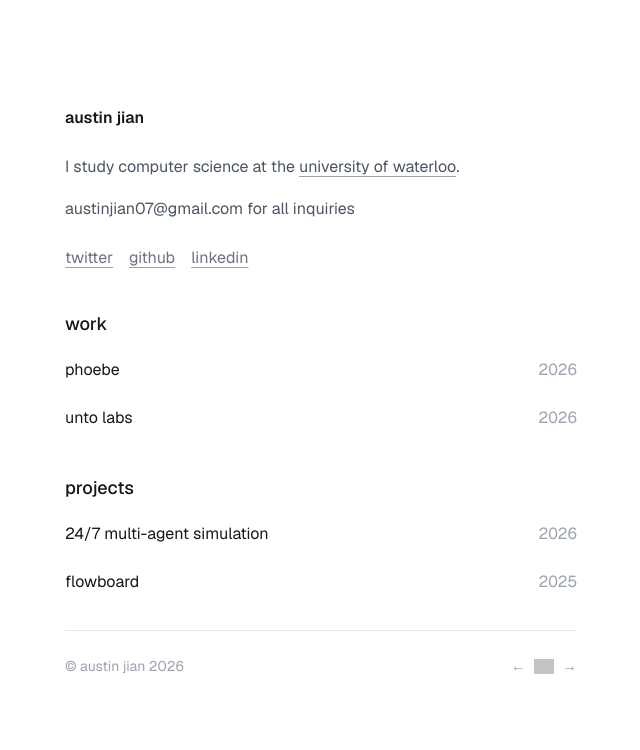
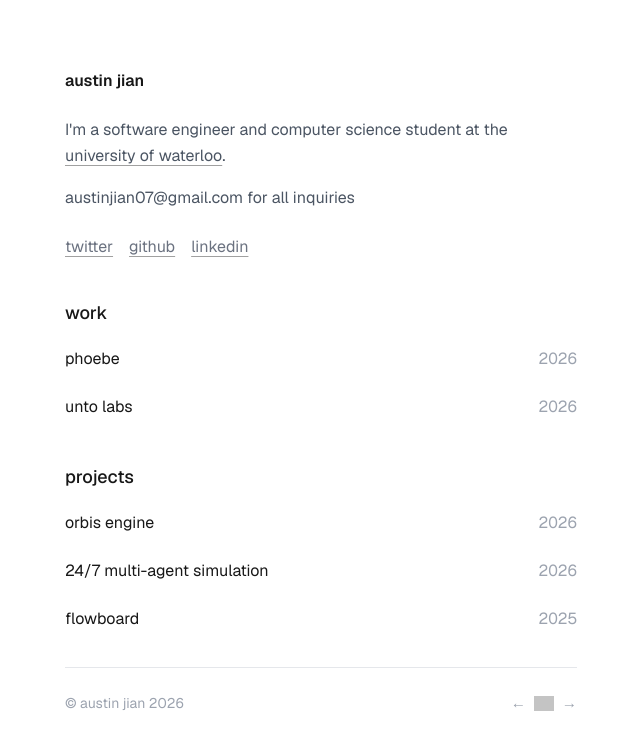
Before and after one commit to austinjiann/v3, a Next.js app: page / in a window 1280 px wide. Shown: the top 750 px of the page, without its empty margins (319-959 px from the left). Built offline with nearby package versions, Linux system fonts and the light colour scheme; grey boxes are pictures that could not be loaded.

Commit message:
feat: update bio and add orbis engine project

```diff
--- a/src/app/page.tsx
+++ b/src/app/page.tsx
@@ -24,6 +24,11 @@ const workItems = [
 ];
 
 const projectItems = [
+  {
+    title: 'orbis engine',
+    description: "hack the north '26 finalist. turns videos into gaussian splats you can rewatch in 4d",
+    right: '2026',
+  },
   {
     title: '24/7 multi-agent simulation',
     description: "20 ai agents use phoebe's product to catch regressions and find edge cases",
@@ -103,7 +108,7 @@ export default function Home() {
 
         <div className="mt-6 space-y-4 leading-relaxed text-[var(--text-secondary)]">
           <p>
-            I study computer science at the <HoverLink href="https://uwaterloo.ca">university of waterloo</HoverLink>.
+            I&apos;m a software engineer and computer science student at the <HoverLink href="https://uwaterloo.ca">university of waterloo</HoverLink>.
           </p>
           <p>
             austinjian07@gmail.com for all inquiries
```
